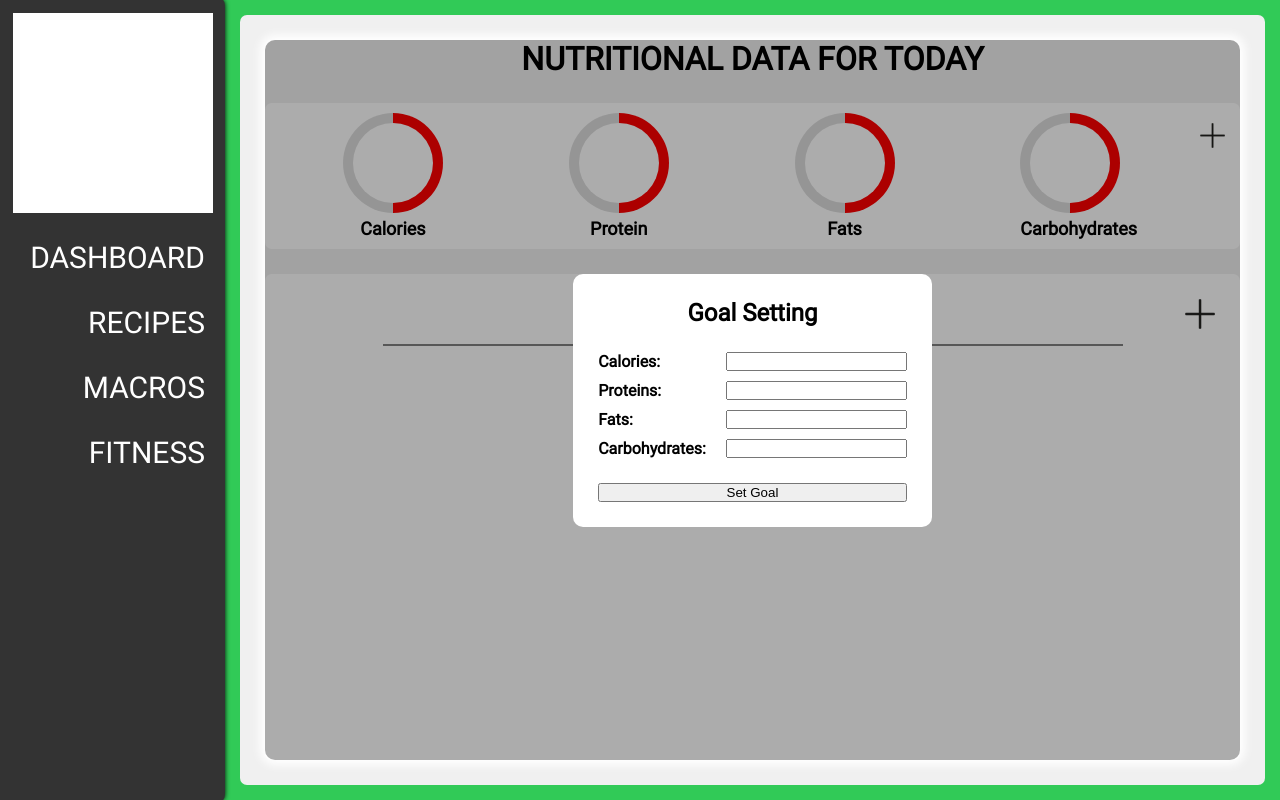
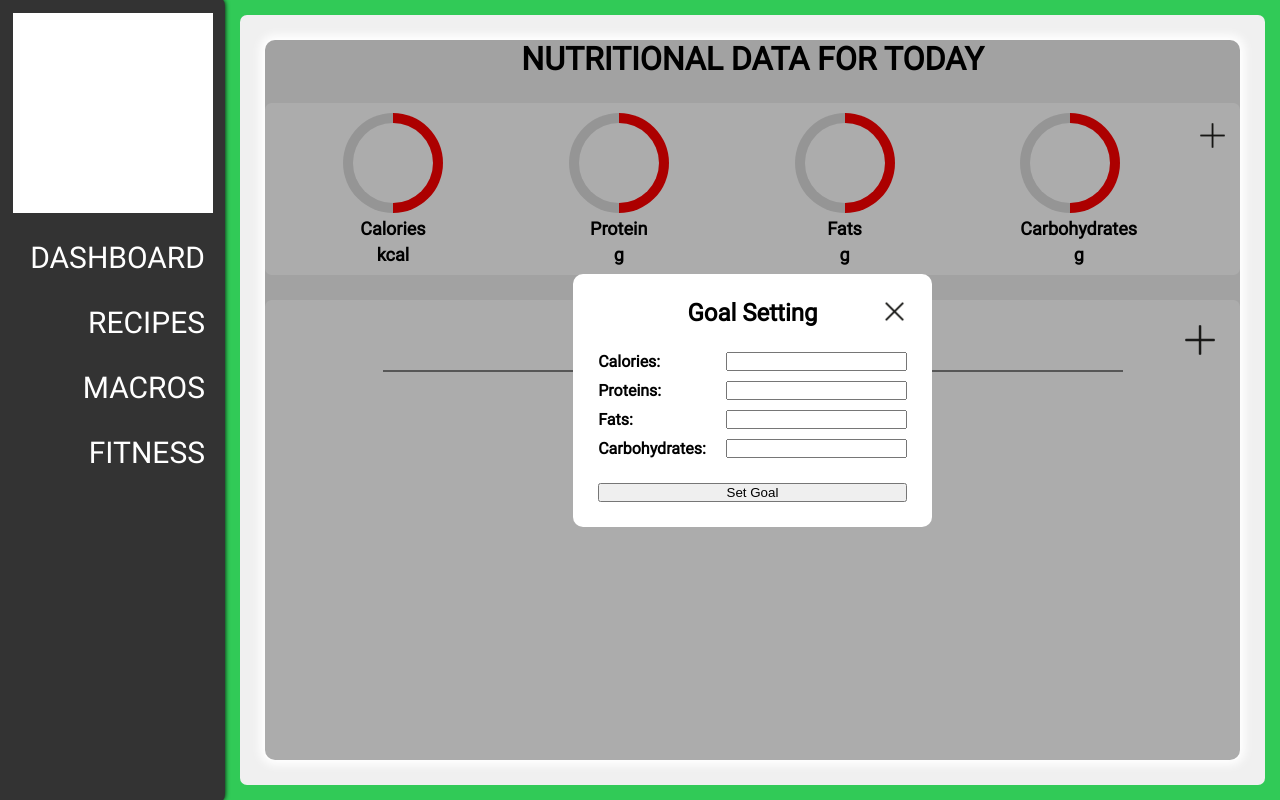
Before and after one commit to Wazmond/foodez, a React (Vite) app: page /macros in a window 1280 px wide. Both pictures are taken after a click on the button 1212 px from the left and 135 px from the top of the page. Built offline with nearby package versions, Linux system fonts and the light colour scheme.

Commit message:
Added an exit button on the setGoalMenu

```diff
--- a/src/Sites/MacroPage/SetGoalMenu.jsx
+++ b/src/Sites/MacroPage/SetGoalMenu.jsx
@@ -2,7 +2,7 @@ import styled from "styled-components"
 import { setGoal } from "../../API/Slices/MacroGoalSlice";
 import { useEffect, useRef, useState } from "react";
 import { useDispatch } from "react-redux";
-
+import addButton from '../../Images/plus-img.png'
 
 const Background = styled.div`
     width: calc(100vw - (225px + 80px));
@@ -27,7 +27,23 @@ const GoalMenuPage = styled.div`
 
 `;
 
+const TitleContainer = styled.div`
+    display: flex;
+    flex-direction: row;
+    padding-left: 25px;
+`;
+
+const ExitButton = styled.img`
+    height: 25px;
+    width: 25px;
+    transform: rotate(45deg);
+    &:hover {
+        cursor: pointer;
+    }
+`;
+
 const Title = styled.h2`
+    margin: 0 auto;
     margin-bottom: 25px;
     text-align: center;
 `;
@@ -69,16 +85,19 @@ export default function SetGoalMenu({ setGoalState }) {
     const dispatch = useDispatch();
     const ref = useRef(null);
 
+    const handleExitMenu = (e) => {
+          setGoalState(false);
+      };
+
     useEffect(() => {
-        const handleExitMenu = (e) => {
-          if (ref.current && !ref.current.contains(e.target)) {
-            setGoalState(false);
-          }
-        };
-
-        document.addEventListener('mousedown', handleExitMenu);
+        const exitMenu = (e) => {
+            if (ref.current && !ref.current.contains(e.target)) {
+                handleExitMenu();
+            }
+        }
+        document.addEventListener('mousedown', exitMenu);
         return () => {
-          document.removeEventListener('mousedown', handleExitMenu);
+          document.removeEventListener('mousedown', exitMenu);
         };
       }, [setGoalState]);
 
@@ -96,7 +115,10 @@ export default function SetGoalMenu({ setGoalState }) {
     return(
         <Background >
             <GoalMenuPage ref={ref}>
-                <Title>Goal Setting</Title>
+                <TitleContainer>
+                    <Title>Goal Setting</Title>
+                    <ExitButton src={addButton} onClick={handleExitMenu}/>
+                </TitleContainer>
                 <CatSpans>
                     <Category className="calories" >Calories:</Category>             <CategoryInput value={calories} onChange={(e) => setCalories(e.target.value)}/>
                 </CatSpans>
--- a/src/Sites/Macros.jsx
+++ b/src/Sites/Macros.jsx
@@ -42,6 +42,12 @@ const SummaryHeadings = styled.h2`
     text-align: center;
     margin-top: 5px;
 `;
+const SummaryGoals = styled.h2`
+    font-size: 18px;
+    text-align: center;
+    margin-top: 5px;
+`;
+
 const SummarySeparator = styled.div`
     flex-direction: column;
     margin: 0 auto;
@@ -130,8 +136,8 @@ const AltText = styled.p`
 export default function Macros() {
     const [addMenuState, setAddMenuState] = useState(false);
     const [goalState, setGoalState] = useState(false);
-    const loggedItems = useSelector(state => state.persistedReducer.macroLog.logs);
-    const logsList = Array.isArray(loggedItems);
+    const logsList = Array.isArray(useSelector(state => state.persistedReducer.macroLog.logs));
+    const goals = useSelector(state => state.persistedReducer.macroGoal.goal);
 
     function handleAddButton() {
         console.log('Handling add button press');
@@ -143,6 +149,7 @@ export default function Macros() {
         console.log('Handling add Goal Button');
         setGoalState(!goalState);
     };
+
     return(
         <Background>
             <h1>NUTRITIONAL DATA FOR TODAY</h1>
@@ -150,18 +157,22 @@ export default function Macros() {
                 <SummarySeparator className='ss0'>
                     <CircularProgression percentage={50} colour="#ff0000" />
                     <SummaryHeadings>Calories</SummaryHeadings>
+                    <SummaryGoals>{goals.calories} kcal</SummaryGoals>
                 </SummarySeparator>
                 <SummarySeparator className='ss1'>
                     <CircularProgression percentage={50} colour="#ff0000" />
                     <SummaryHeadings>Protein</SummaryHeadings>
+                    <SummaryGoals>{goals.proteins} g</SummaryGoals>
                 </SummarySeparator>
                 <SummarySeparator className='ss2'>
                     <CircularProgression percentage={50} colour="#ff0000" />
                     <SummaryHeadings>Fats</SummaryHeadings>
+                    <SummaryGoals>{goals.fats} g</SummaryGoals>
                 </SummarySeparator>
                 <SummarySeparator className='ss3'>
                     <CircularProgression percentage={50} colour="#ff0000" />
                     <SummaryHeadings>Carbohydrates</SummaryHeadings>
+                    <SummaryGoals>{goals.carbs} g</SummaryGoals>
                 </SummarySeparator>
 
                 <AddButton className="nGoal" onClick={handleNGoal}><AddImage src={addImg} /></AddButton>
```
